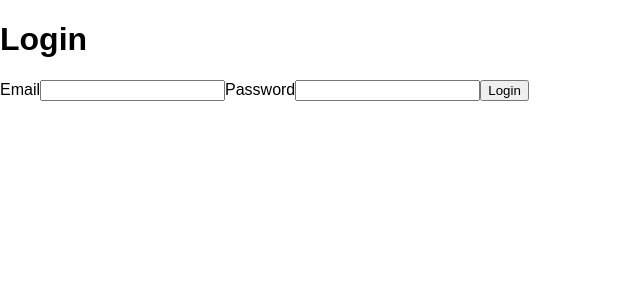
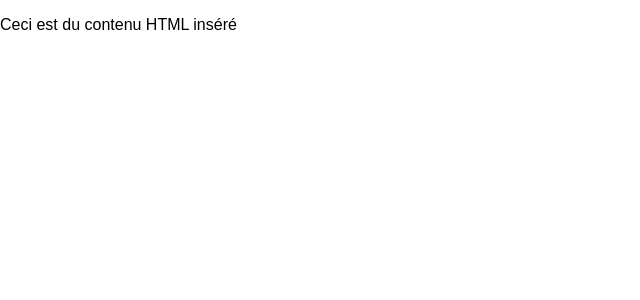
Before and after one commit to vavarm/nuit-info-2023, a React (Vite) app: page /login in a window 1280 px wide. Shown: the top 300 px of the page, without its empty margins (0-640 px from the left). Built offline with nearby package versions, Linux system fonts and the light colour scheme.

Commit message:
allows to use custom js

```diff
--- a/src/App.jsx
+++ b/src/App.jsx
@@ -1,5 +1,5 @@
 import { Routes, Route } from 'react-router-dom'
-import Login from './pages/Login.jsx'
+import Login from './pages/Login/Login.jsx'
 import HomePage from './pages/HomePage.jsx'
 import '../src/CSS/App.css';
 
--- a/src/pages/Login.jsx
+++ /dev/null
@@ -1,46 +0,0 @@
-import { useState } from 'react'
-
-function Login() {
-  const [user, setUser] = useState({ email: '', password: '' })
-  const [error, setError] = useState(null)
-  const [isLoggedIn, setIsLoggedIn] = useState(false)
-
-  const handleSubmit = (event) => {
-    event.preventDefault()
-    console.log(user)
-    // TODO: send the login request using Axios
-    // then: setIsLoggedIn(true)
-    // catch: setError('Invalid credentials')
-  }
-
-  const handleChange = (event) => {
-    setUser({ ...user, [event.target.name]: event.target.value })
-  }
-
-  return (
-    <div>
-      <h1>Login</h1>
-      <form onSubmit={handleSubmit}>
-        <label htmlFor='email'>Email</label>
-        <input
-          type='email'
-          id='email'
-          name='email'
-          value={user.email}
-          onChange={handleChange}
-        />
-        <label htmlFor='password'>Password</label>
-        <input
-          type='password'
-          id='password'
-          name='password'
-          value={user.password}
-          onChange={handleChange}
-        />
-        <button type='submit'>Login</button>
-      </form>
-    </div>
-  )
-}
-
-export default Login
--- /dev/null
+++ b/src/pages/Login/Login.jsx
@@ -0,0 +1,25 @@
+import { useRef, useEffect } from 'react'
+
+import './css/style.css'
+import myFunction from './js/myScript.js'
+
+const Login = () => {
+    const ref = useRef(null)
+
+    useEffect(() => {
+        myFunction() // Exécuter votre fonction JS vanilla
+
+        // Exemple d'interaction avec le DOM
+        if (ref.current) {
+            ref.current.innerHTML = '<p>Ceci est du contenu HTML inséré</p>'
+        }
+    }, [])
+
+    return (
+        <div ref={ref}>
+            {/* Votre contenu JSX ici */}
+        </div>
+    )
+}
+
+export default Login
--- /dev/null
+++ b/src/pages/Login/js/myScript.js
@@ -0,0 +1,5 @@
+const myFunction = () => {
+    console.log('Hello World');
+}
+
+export default myFunction;
```
Also changed, not shown: src/pages/Login/css/style.css (added), 1 other file (tests, documents, lock files or other folders).
